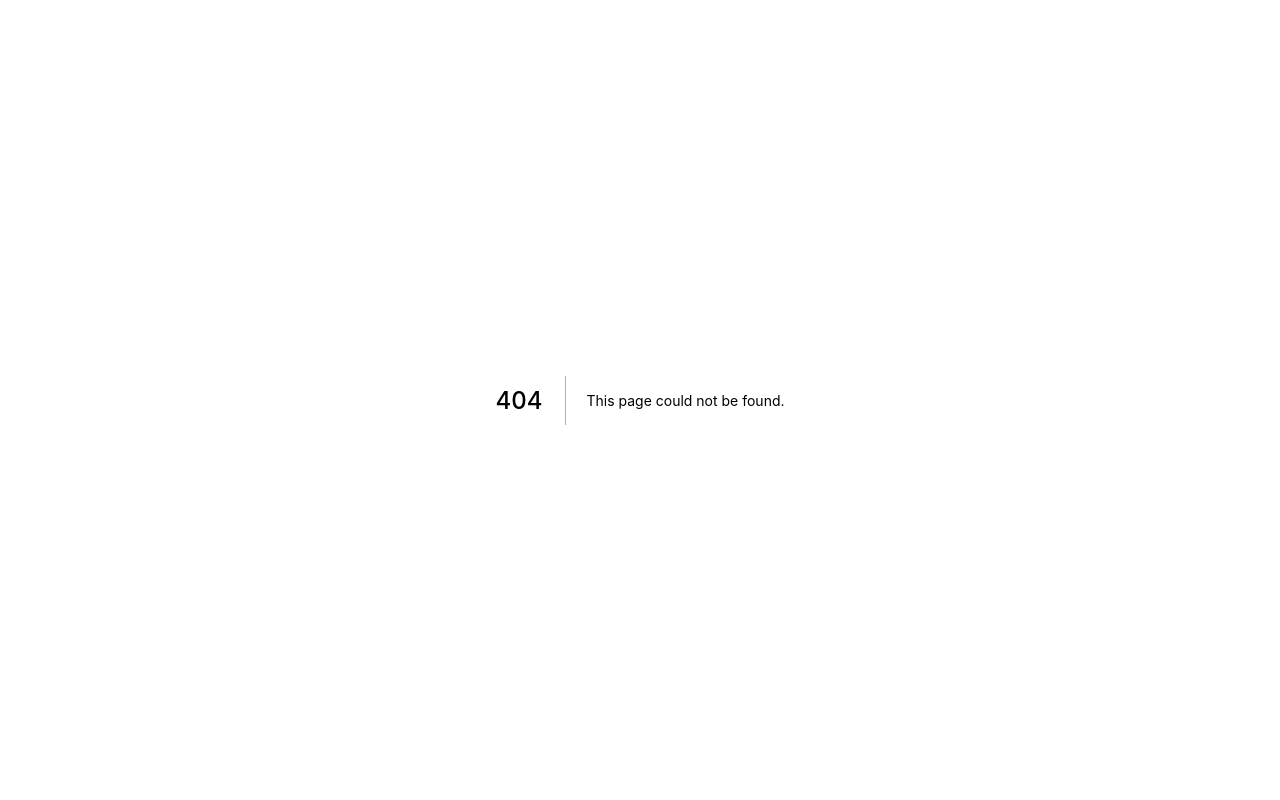
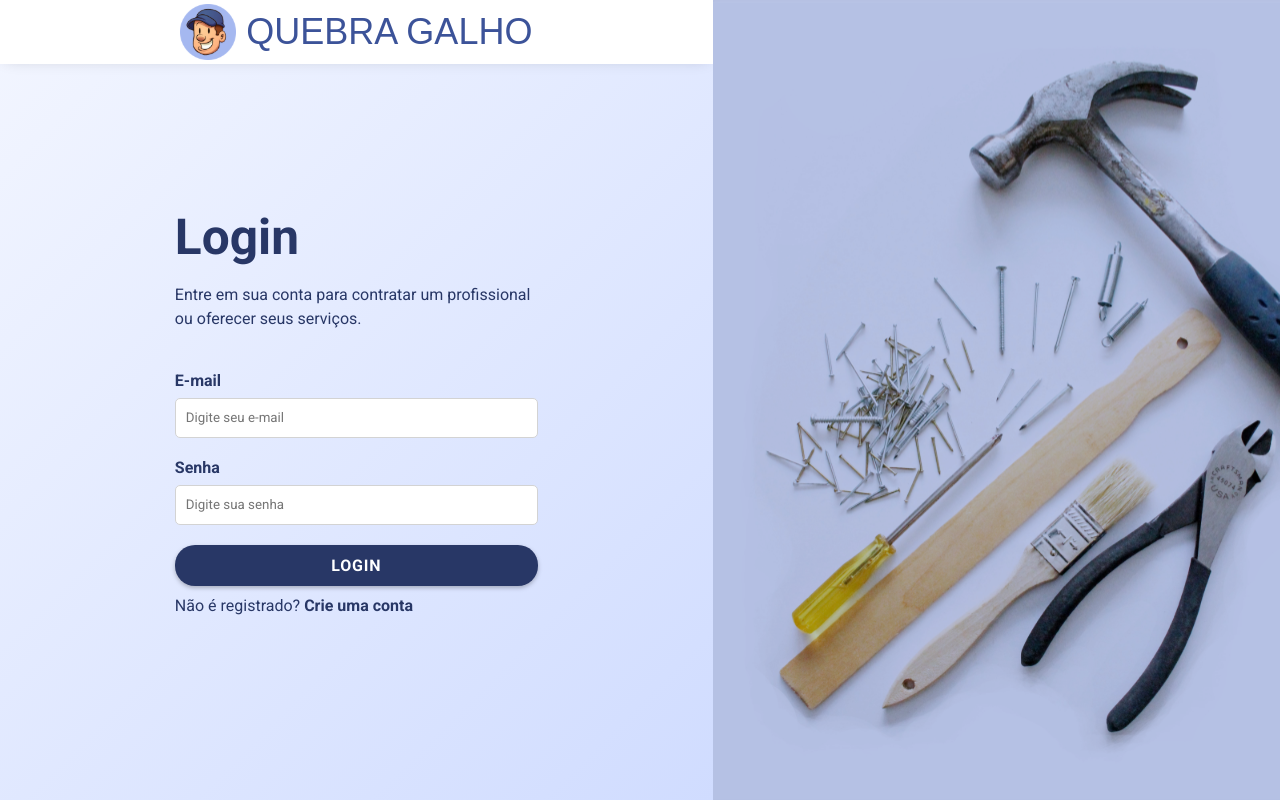
Before and after one commit to gabbrieu/QuebraGalho, a Next.js app in the folder frontend/quebragalho-site/: page /login in a window 1280 px wide. Before the commit this address had no page. Built offline with nearby package versions, Linux system fonts and the light colour scheme.

Commit message:
Login Page finished

```diff
--- /dev/null
+++ b/frontend/quebragalho-site/src/pages/login.tsx
@@ -0,0 +1,32 @@
+/* eslint-disable @next/next/no-img-element */
+import { MenuLoginCreate } from '../components/MenuLoginCreate'
+import { Rodape } from '../components/Rodape'
+
+import styles from '../styles/pages/Login.module.scss'
+
+export default function Home() {
+    return (
+            <div className={styles.conteudoPageLogin}>
+                <div className={styles.loginSection}>
+                    <MenuLoginCreate />
+                    <div className={styles.loginBox}>
+                        <h1>Login</h1>
+                        <span>Entre em sua conta para contratar um profissional ou oferecer seus serviços.</span>
+                        <form action="">
+                            <label> E-mail </label>
+                            <input placeholder="Digite seu e-mail" required type="email" />
+                            <label> Senha </label>
+                            <input placeholder="Digite sua senha" required type="password" />
+                            <button type="submit">Login</button>
+                            <span>Não é registrado? <a href="#">Crie uma conta</a></span>
+                        </form>
+                    </div>
+                </div>
+                <div className={styles.imagemSection}>
+                    <img src="img/layout/imglogin.svg" />
+                </div>
+            </div>
+
+    )
+
+}
--- a/frontend/quebragalho-site/src/styles/globals.scss
+++ b/frontend/quebragalho-site/src/styles/globals.scss
@@ -44,6 +44,7 @@ button{
   border: none;
   letter-spacing: 0.8px;
   font: 700 1rem 'Roboto', sans-serif;
+  filter: drop-shadow(0px 2px 2px rgba(0, 0, 0, 0.25));
 
 }
 
--- a/frontend/quebragalho-site/src/styles/pages/Home.module.scss
+++ b/frontend/quebragalho-site/src/styles/pages/Home.module.scss
@@ -15,7 +15,6 @@
             height: 41px;
             padding-left: 15px;
             padding-right: 15px;
-            filter: drop-shadow(0px 2px 2px rgba(0, 0, 0, 0.25));
             font-weight: 700;
             cursor: pointer;
             margin-top: 20px;
--- /dev/null
+++ b/frontend/quebragalho-site/src/styles/pages/Login.module.scss
@@ -0,0 +1,63 @@
+.conteudoPageLogin {
+    display: flex;
+
+    .loginSection {
+        display: flex;
+        flex: 2.5;
+        align-items: center;
+        flex-direction: column;
+        background: linear-gradient(135deg, #F3F6FF 0%, #D0DCFF 100%);
+        .loginBox {
+            display: flex;
+            flex-direction: column;
+            justify-content: center;
+            height: 92vh;
+            max-width: 363px;
+
+            h1{
+                color: var(--QG300);
+                padding-bottom: 1rem;
+            }
+
+            span{
+                color: var(--QG300);
+                line-height: 1.5rem;
+                padding-bottom: 2.5rem;
+            }
+            form{
+                display: flex;
+                flex-direction: column;
+
+                label{
+                    font-weight: 700;
+                    color: var(--QG300);
+                    padding-bottom: 0.5rem;
+                }
+                input{
+                    margin-bottom: 1.25rem;
+                    height: 40px;
+                    border: solid 1px var(--grey100);
+                    border-radius: 5px;
+                    padding-left: 10px;
+                    font-family: 'Roboto', sans-serif;
+                }
+                button{
+                    height: 41px;
+                    cursor: pointer;
+                    margin-bottom: 0.5rem;
+                }
+
+                a{
+                    font-weight: 700;
+                }
+            }
+        }
+    }
+    .imagemSection {
+        display: flex;
+        flex: 1;
+        img{
+            height: 100vh;
+        }
+    }
+}
```
Also changed, not shown: frontend/quebragalho-site/public/img/layout/imglogin.svg (added).
